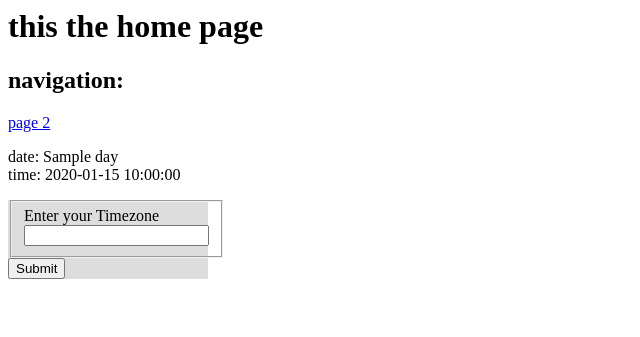
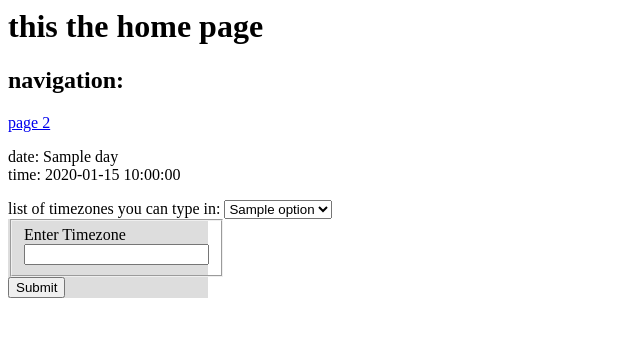
Before and after one commit to atakux/week3_project, a Flask app: template templates/home.html in a window 1280 px wide. Shown: the part 194-531 px from the top of the page, without its empty margins (0-640 px from the left). Run offline with Flask 2, Linux system fonts and the light colour scheme; the template is opened without the code that fills it: values that come from a table or form of the project are taken from there, most other values are stand-ins (such as "Sample title", 1, 10 or a date in 2020).

Commit message:
add drop down for list of timezones

```diff
--- a/main.py
+++ b/main.py
@@ -1,6 +1,7 @@
 from flask import Flask, render_template
 from flask_wtf import FlaskForm
 from wtforms import StringField, SubmitField
+from wtforms.validators import DataRequired
 from flask_behind_proxy import FlaskBehindProxy
 
 import requests
@@ -11,7 +12,7 @@ app.config['SECRET_KEY'] = 'b20e38d339bdd8c3cfe994fee5370ec7'
 
 
 class InputTimezone(FlaskForm):
-    timezone = StringField('Enter your Timezone')
+    timezone = StringField('Enter Timezone', validators=[DataRequired()])
     submit = SubmitField('Submit')
 
 
@@ -30,13 +31,21 @@ def time_api(timezone):
             return [date, time]
 
 
+def get_zones():
+    url = "http://worldtimeapi.org/api/timezone"
+
+    response = requests.get(url)
+
+    return response.json()
+
+
 @app.route("/", methods=["GET", "POST"])                          # this tells you the URL the method below is related to
 def home_page():
     user_input = InputTimezone()
     if user_input.validate_on_submit():
         date = time_api(user_input.timezone.data)
         return render_template("home.html", day=date[0], time=date[1], form=user_input)        # this prints HTML to the webpage
-    return render_template("home.html", form=user_input)
+    return render_template("home.html", options=get_zones(), form=user_input)
 
 
 @app.route("/page_2")
--- a/templates/home.html
+++ b/templates/home.html
@@ -41,6 +41,12 @@
     <h2>navigation:</h2>
     <nav><a href="{{ url_for('static',filename='page_2.html') }}"> page 2 </a></nav>
     <p>date: {{day}}<br>time: {{time}} <br></p>
+     <label for="timezones">list of timezones you can type in: </label>
+        <select> name="locations"
+        {% for i in options %}
+            <option value="{{i}}">{{i}}</option>
+        {% endfor %}
+        </select>
     {% block content %}
     <div class="formbox">
         <form method="POST" action="">
```
